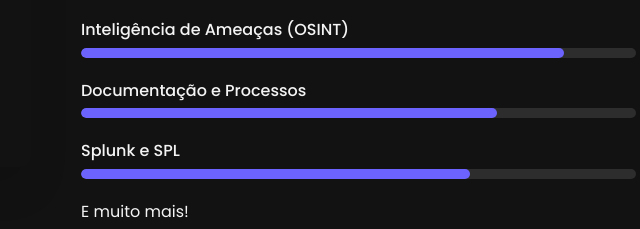
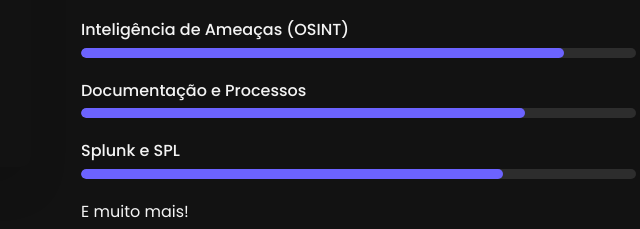
Before and after one commit to NeonBrasil/cayque, a plain HTML site: page index.html in a window 1280 px wide. Shown: the part 1514-1743 px from the top of the page, 584-1224 px from the left. Drawn offline with Linux system fonts and the light colour scheme.

Commit message:
Atualizar o index.html

```diff
--- a/index.html
+++ b/index.html
@@ -80,7 +80,7 @@
                 </div>
                 <div class="about-text">
                     <h3 data-translate="about-who-am-i">Quem sou eu?</h3>
-                    <p data-translate="about-description">Sou um escritor apaixonado por inovações e tecnologia. Sou Analista de Segurança da Informação com experiência em DLP, SIEM (Splunk), OSINT e projetos de conscientização. Atuo na prevenção de vazamentos, análise de riscos e comunicação estratégica em cibersegurança. Estudante de Ciência da Computação, tenho certificações por Google, Cisco, Microsoft e FGV. Apaixonado por tecnologia, ensino e escrita, busco unir conhecimento técnico e criatividade para fortalecer a segurança digital nas empresas.</p>
+                    <p data-translate="about-description">Sou Analista de Segurança da Informação com experiência em DLP, SIEM (Splunk), OSINT e projetos de conscientização. Atuo na prevenção de vazamentos, análise de riscos e comunicação estratégica em cibersegurança. Estudante de Ciência da Computação, tenho certificações por Google, Cisco, Microsoft e FGV. Apaixonado por tecnologia, ensino e escrita, busco unir conhecimento técnico e criatividade para fortalecer a segurança digital nas empresas.</p>
 
                     <h3 data-translate="about-skills-title">Minhas Habilidades</h3>
                     <div class="skills">
@@ -105,13 +105,13 @@
                         <div class="skill">
                             <span data-translate="skill-4">Documentação e Processos</span>
                             <div class="skill-bar">
-                                <div class="skill-level" style="width: 75%"></div>
+                                <div class="skill-level" style="width: 80%"></div>
                             </div>
                         </div>
                         <div class="skill">
                             <span data-translate="skill-5">Splunk e SPL</span>
                             <div class="skill-bar">
-                                <div class="skill-level" style="width: 70%"></div>
+                                <div class="skill-level" style="width: 76%"></div>
                             </div>
                         </div>
                         <span data-translate="skill-more">E muito mais!</span>
```
